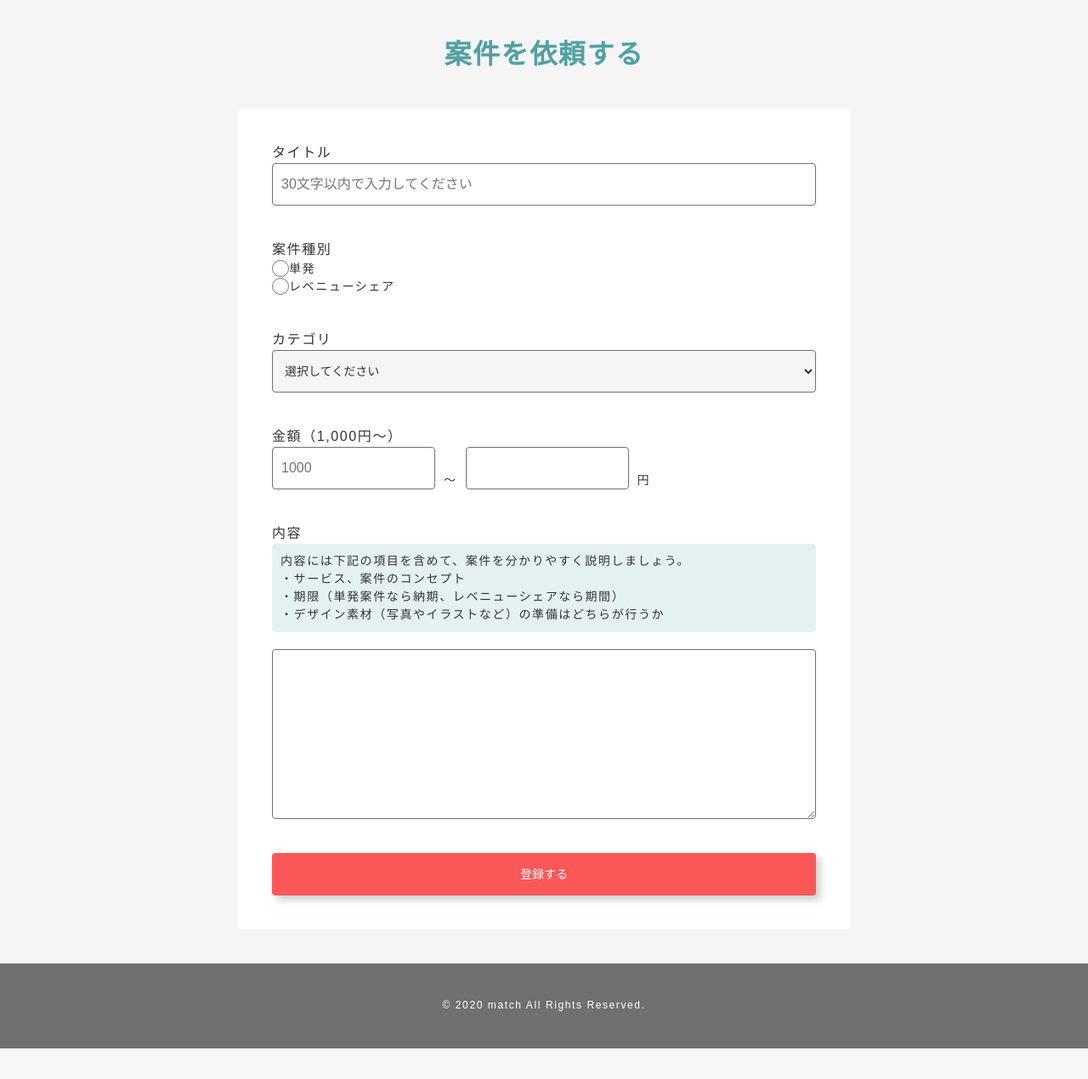
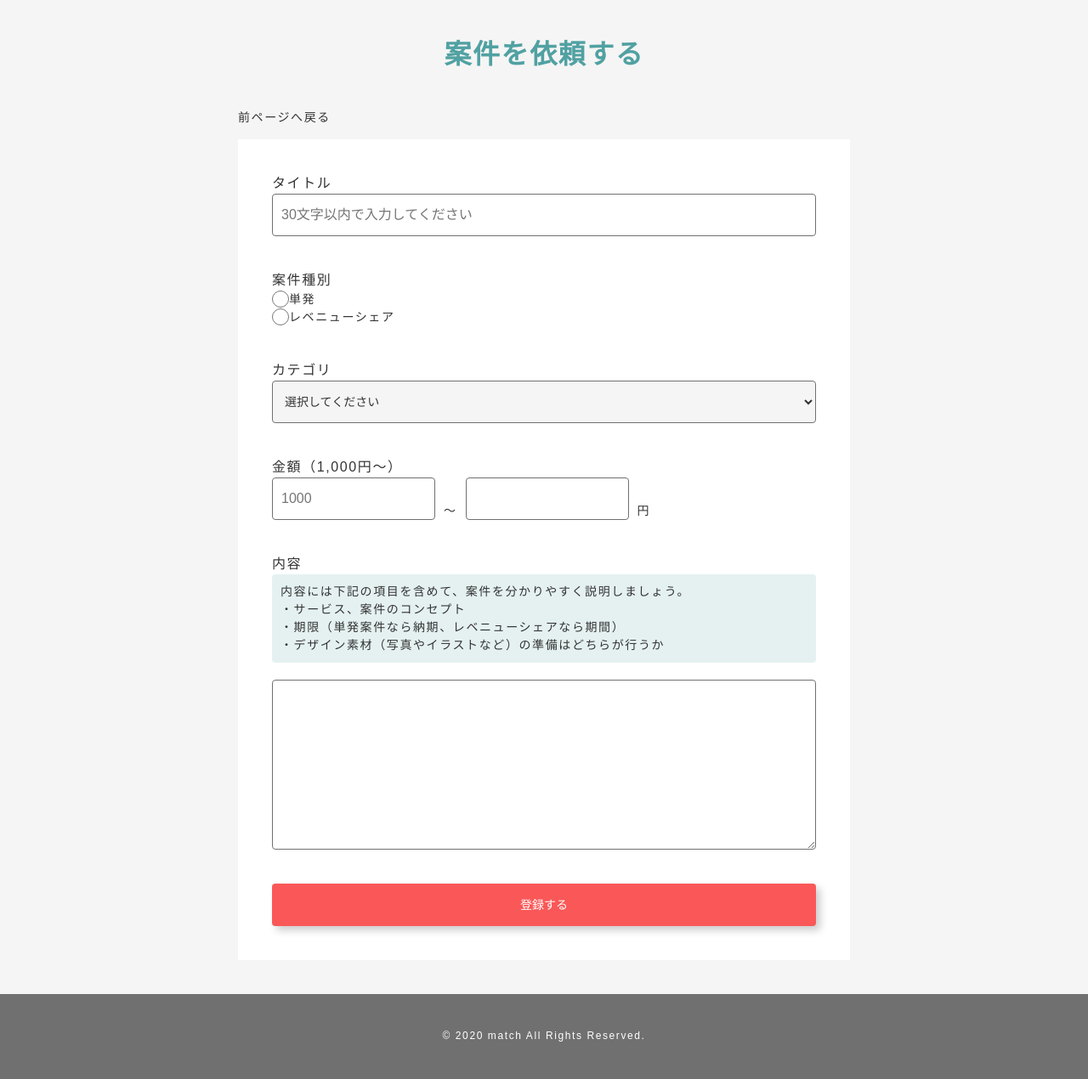
Before and after one commit to Kazunari-Ishikawa/match, a Laravel app: page /works/new in a window 1280 px wide. Shown: the part 60-1330 px from the top of the page at 85% size. Before the commit the page ends 1294 px from the top, so only its background shows below. Run offline with Laravel 8, Linux system fonts and the light colour scheme; a user stored in the database is signed in; data comes from the database, SQL or seed files in the repository; style sheets or scripts are compiled from the project's sources; some libraries are stand-ins or nearby versions.

Commit message:
works.new/前ページへ戻るリンク追加

```diff
--- a/resources/sass/Layout/_container.scss
+++ b/resources/sass/Layout/_container.scss
@@ -45,7 +45,6 @@
     &--1column {
       max-width: 720px;
       margin: 0 auto;
-      background: white;
     }
   }
 }
--- a/resources/views/works/new.blade.php
+++ b/resources/views/works/new.blade.php
@@ -8,6 +8,7 @@
   </div>
 
   <div class="l-container__body l-container__body--1column">
+    <p class="c-form__text"><a href="{{ url()->previous('/') }}">前ページへ戻る</a></p>
     <form method="POST" action="{{ route('works.new') }}" class="c-form">
       @csrf
       <div class="c-form__group">
@@ -71,9 +72,6 @@
         <textarea name="content" id="content" class="c-form__textarea"></textarea>
       </div>
 
-      <div class="c-form__group">
-      </div>
-
       <div class="c-btn__container">
         <input type="submit" class="c-btn c-btn--em c-btn--full" value="登録する">
       </div>
```
Also changed, not shown: public/css/app.css.
